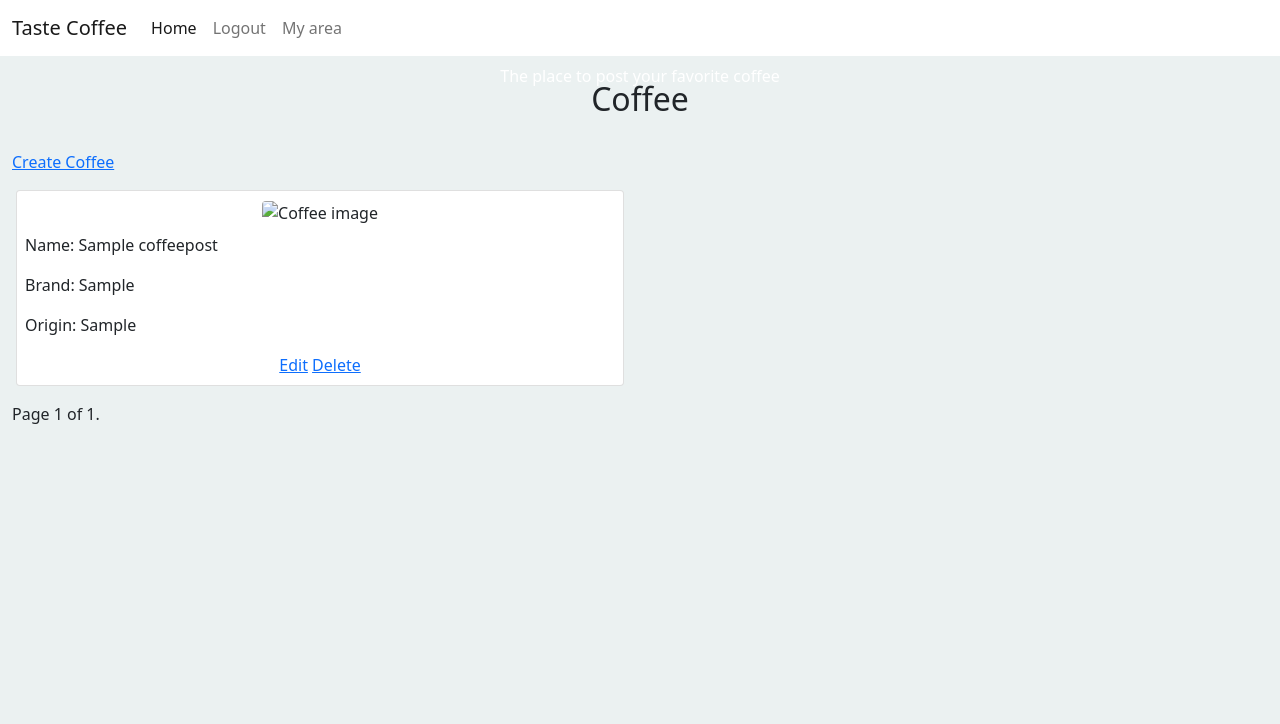
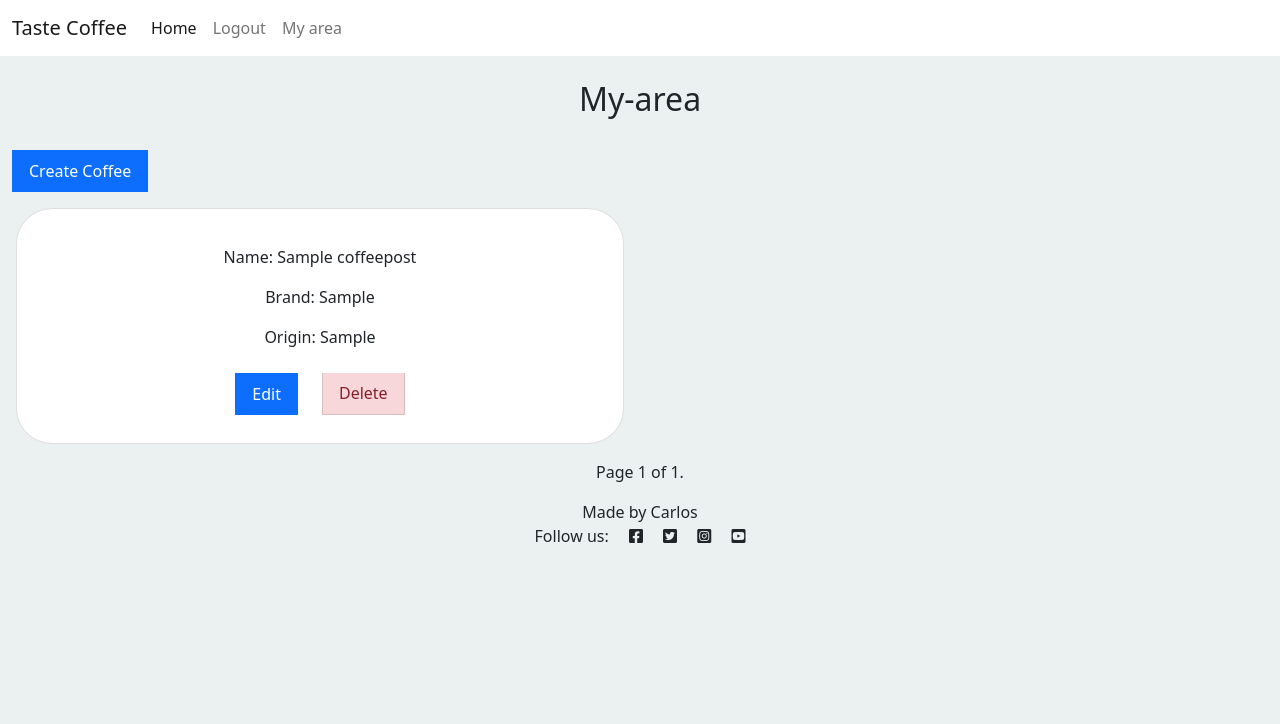
Before and after one commit to cacpaes/fourth-project-ci, a Django app: page /my-area in a window 1280 px wide. Shown: the top 724 px of the page. Run offline with Django 3.2, Linux system fonts and the light colour scheme; a user stored in the database is signed in; tables that the repository leaves empty hold one stand-in row (values such as "Sample post").

Commit message:
Add style to index.html and my-area.html

```diff
--- a/static/css/style.css
+++ b/static/css/style.css
@@ -13,7 +13,8 @@ text-align: left;
   background-image: linear-gradient(rgba(0, 0, 0, 0.5), rgba(0, 0, 0, 0.5)), url('../image/coffeepage.jpg');
 
   /* Set a specific height */
-  height: 50%;
+  height: 20%;
+  width: 100%;
 
   /* Position and center the image to scale nicely on all screens */
   background-position: center;
@@ -30,3 +31,26 @@ text-align: left;
   transform: translate(-50%, -50%);
   color: white;
 }
+
+.fit-content{
+  width: fit-content;
+}
+
+.buttons-myarea{
+  display: flex;
+    flex-direction: row;
+    justify-content: center;
+}
+
+.pagination{
+  display: flex;
+    justify-content: center;
+}
+
+.card-coffee{
+  border-radius: 2.25rem;
+}
+
+.align-text{
+  text-align: center;
+}
--- a/templates/base.html
+++ b/templates/base.html
@@ -60,16 +60,17 @@
         {% block content %}
         <!-- Content Goes here -->
         {% endblock content %}
+        <footer class="footer mt-auto py-3 dark-bg">
+            <p class="m-0 text-center">Made by Carlos</p>
+            <p class="m-0 text-center">Follow us: <i class="fab fa-facebook-square ms-3"></i>
+                <i class="fab fa-twitter-square ms-3"></i>
+                <i class="fab fa-instagram-square ms-3"></i>
+                <i class="fab fa-youtube-square ms-3"></i></p>
+        </footer>
     </main>
 
     <!-- Footer -->
-    <footer class="footer mt-auto py-3 dark-bg">
-        <p class="m-0 text-center">Made by Carlos</p>
-        <p class="m-0 text-center">Follow us: <i class="fab fa-facebook-square ms-3"></i>
-            <i class="fab fa-twitter-square ms-3"></i>
-            <i class="fab fa-instagram-square ms-3"></i>
-            <i class="fab fa-youtube-square ms-3"></i></p>
-    </footer>
+
 </body>
 
 </html>
--- a/templates/my-area.html
+++ b/templates/my-area.html
@@ -2,43 +2,38 @@
 {% load static %}
 {% block content %}
 
-<!-- Header section and hero image-->
-<header>
-    <div class="hero-image">
-        <div class="hero-text">
-          <h1>Taste Coffee</h1>
-          <p>The place to post your favorite coffee</p>
 
-        </div>
-
-    </div>
-</header>
 
 <div class="container-fluid bck-grd-black">
     <div class="col">
         <div class="text-center">
-            <h2 class="txt-shadow-y txt-white p-4">Coffee</h2>
+            <h2 class="txt-shadow-y txt-white p-4">My-area</h2>
         </div>
-        <a href="{% url 'create_coffee' %}" > Create Coffee</a>
+        <a class="list-group-item list-group-item-action active fit-content" href="{% url 'create_coffee' %}" > Create Coffee</a>
         <div class="row">
         {% for post in coffeepost_list %}
             <div class="col-md-6 p-0">
-                <div class="card m-3">
-                        <div class="card-body m-1 p-1 text-center">
+                <div class="card m-3 card-coffee">
+                        <div class="card-body m-1 p-4 text-center">
+                            {% if post.coffee_image.url  %}
                             <div class="image-container">
-                                {% if "placeholder" in post.coffee_image.url  %}
-                                <img class="card-img-top rounded" style="width: 300px; height: 200px" alt="coffee image placeholder" src="{% static 'coffee-placeholder.png' %}">
-                                {% else %}
-                                <img class="card-img-top rounded" style="width: 250px; height: 150px" alt="Coffee image" src=" {{post.coffee_image.url}}">
-                                {% endif %}
+                                <img class="card-img-top rounded img-fluid" alt="Coffee image" src=" {{post.coffee_image.url}}">
                             </div>
-                            <p class="card-text mt-2">Name: {{ post.coffee_name }}</p>
-                            <p class="card-text">Brand: {{ post.coffee_brand }}</p>
-                            <p class="card-text">Origin: {{ post.coffee_origin }}</p>
+                            {% endif %}
+                            <section class="align-text mb-4">
+                                <p class="card-text mt-2 align-text">Name: {{ post.coffee_name }}</p>
+                            <p class="card-text align-text">Brand: {{ post.coffee_brand }}</p>
+                            <p class="card-text align-text ">Origin: {{ post.coffee_origin }}</p>
+                            </section>
 
-                            <a href="{% url 'edit_coffee' post.slug %}">Edit</a>
 
-                            <a href="{% url 'delete_coffee' post.slug %}">Delete</a>
+                            <div class="buttons-myarea">
+                                <a class="list-group-item list-group-item-action active fit-content" href="{% url 'edit_coffee' post.slug %}">Edit</a>
+
+                            <a class="list-group-item list-group-item-danger fit-content ms-4"  href="{% url 'delete_coffee' post.slug %}">Delete</a>
+                            </div>
+
+
 
                         </div>
                 </div>
@@ -54,8 +49,8 @@
     <div class="pagination">
         <span class="step-links">
             {% if page_obj.has_previous %}
-                <a href="?page=1">&laquo; first</a>
-                <a href="?page={{ page_obj.previous_page_number }}">previous</a>
+                <a class="link-primary" href="?page=1">&laquo; first</a>
+                <a class="link-dark" href="?page={{ page_obj.previous_page_number }}">previous</a>
             {% endif %}
 
             <span class="current">
@@ -63,8 +58,8 @@
             </span>
 
             {% if page_obj.has_next %}
-                <a href="?page={{ page_obj.next_page_number }}">next</a>
-                <a href="?page={{ page_obj.paginator.num_pages }}">last &raquo;</a>
+                <a class="link-primary" href="?page={{ page_obj.next_page_number }}">next</a>
+                <a  class="link-dark" href="?page={{ page_obj.paginator.num_pages }}">last &raquo;</a>
             {% endif %}
         </span>
     </div>
```
Also changed, not shown: templates/index.html (+18 -16 lines).
